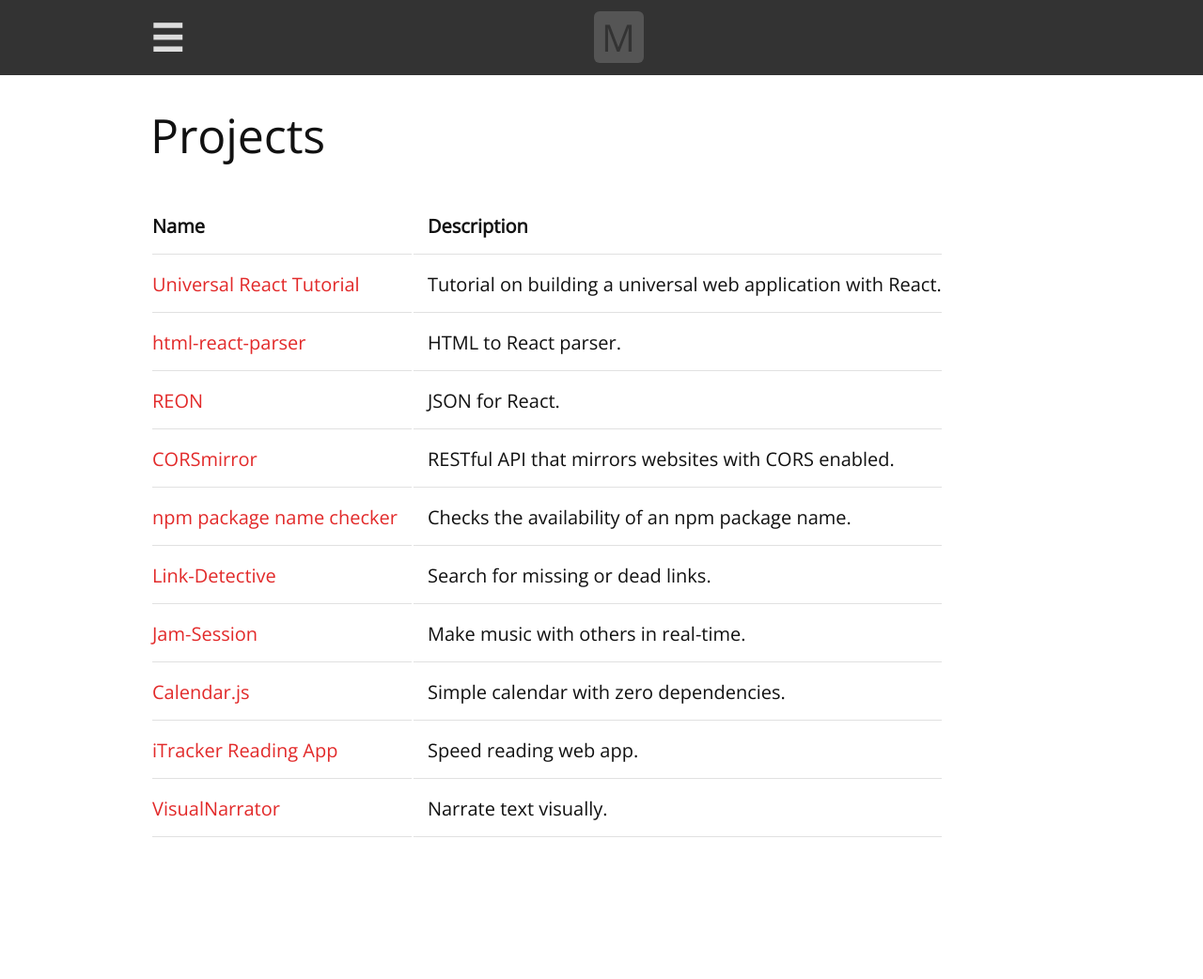
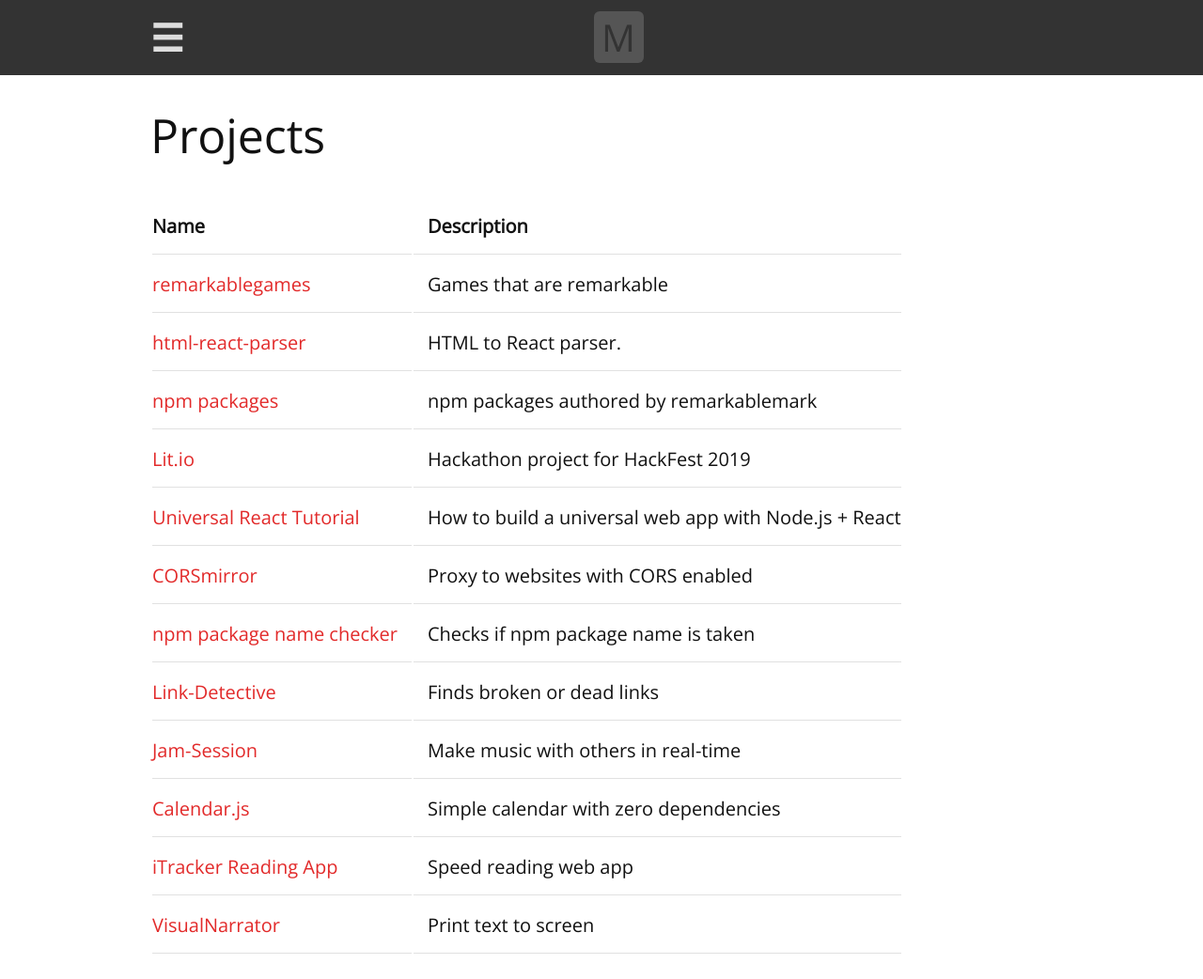
Before and after one commit to remarkablemark/remarkablemark.github.io, a Jekyll site: the page built from pages/projects.md, in a window 1280 px wide. Shown: the whole page at 94% size. Built offline with Jekyll 4.4.1, drawn with Linux system fonts in a browser that asks for light colours; before the commit the page ends 918 px from its top, so only the background shows below that.

Commit message:
feat(pages): move `projects.yml` to `projects.md` as markdown table

```diff
--- a/_data/projects.yml
+++ /dev/null
@@ -1,39 +0,0 @@
-- name: Universal React Tutorial
-  description: Tutorial on building a universal web application with React.
-  link: https://github.com/remarkablemark/universal-react-tutorial
-
-- name: html-react-parser
-  description: HTML to React parser.
-  link: https://www.npmjs.com/package/html-react-parser
-
-- name: REON
-  description: JSON for React.
-  link: https://www.npmjs.com/package/reon-core
-
-- name: CORSmirror
-  description: RESTful API that mirrors websites with CORS enabled.
-  link: http://www.corsmirror.com
-
-- name: npm package name checker
-  description: Checks the availability of an npm package name.
-  link: http://remarkablemark.org/npm-package-name-checker/
-
-- name: Link-Detective
-  description: Search for missing or dead links.
-  link: https://github.com/remarkablemark/link-detective
-
-- name: Jam-Session
-  description: Make music with others in real-time.
-  link: https://github.com/remarkablemark/jam-session
-
-- name: Calendar.js
-  description: Simple calendar with zero dependencies.
-  link: https://github.com/remarkablemark/Calendar.js
-
-- name: iTracker Reading App
-  description: Speed reading web app.
-  link: https://github.com/remarkablemark/iTracker
-
-- name: VisualNarrator
-  description: Narrate text visually.
-  link: https://github.com/remarkablemark/VisualNarrator.js
--- a/pages/projects.md
+++ b/pages/projects.md
@@ -5,21 +5,30 @@
 permalink: /projects/
 ---
 
-<table>
-  <thead>
-    <tr>
-      <th>Name</th>
-      <th>Description</th>
-    </tr>
-  </thead>
-  <tbody>
-    {% for project in site.data.projects %}
-      <tr>
-        <td>
-          <a href="{{ project.link }}" target="_blank" rel="noopener noreferrer">{{ project.name }}</a>
-        </td>
-        <td>{% if project.description %}{{ project.description }}{% endif %}</td>
-      </tr>
-    {% endfor %}
-  </tbody>
-</table>
+| Name                       | Description                                           |
+| -------------------------- | ----------------------------------------------------- |
+| [remarkablegames]          | Games that are remarkable                             |
+| [html-react-parser]        | HTML to React parser.                                 |
+| [npm packages]             | npm packages authored by remarkablemark               |
+| [Lit.io]                   | Hackathon project for HackFest 2019                   |
+| [Universal React Tutorial] | How to build a universal web app with Node.js + React |
+| [CORSmirror]               | Proxy to websites with CORS enabled                   |
+| [npm package name checker] | Checks if npm package name is taken                   |
+| [Link-Detective]           | Finds broken or dead links                            |
+| [Jam-Session]              | Make music with others in real-time                   |
+| [Calendar.js]              | Simple calendar with zero dependencies                |
+| [iTracker Reading App]     | Speed reading web app                                 |
+| [VisualNarrator]           | Print text to screen                                  |
+
+[remarkablegames]: https://b.remarkabl.org/games
+[html-react-parser]: https://b.remarkabl.org/html-react-parser
+[npm packages]: https://www.npmjs.com/~remarkablemark
+[lit.io]: https://github.com/lit-io/lit-io.github.io
+[universal react tutorial]: https://b.remarkabl.org/react-playlist
+[corsmirror]: https://corsmirror.herokuapp.com/
+[npm package name checker]: https://remarkablemark.org/npm-package-name-checker/
+[link-detective]: https://github.com/remarkablemark/link-detective
+[jam-session]: https://github.com/remarkablemark/jam-session
+[calendar.js]: https://github.com/remarkablemark/Calendar.js
+[itracker reading app]: https://github.com/remarkablemark/iTracker
+[visualnarrator]: https://github.com/remarkablemark/VisualNarrator.js
```
